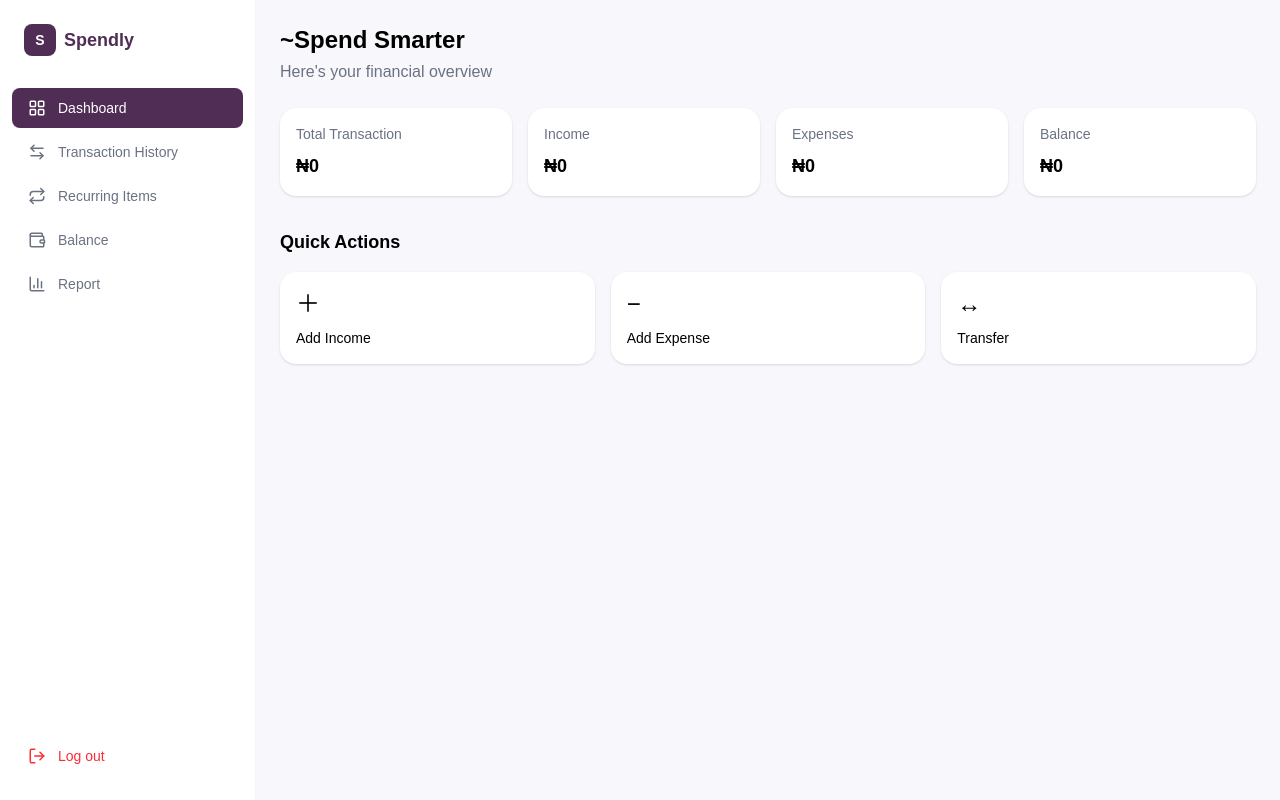
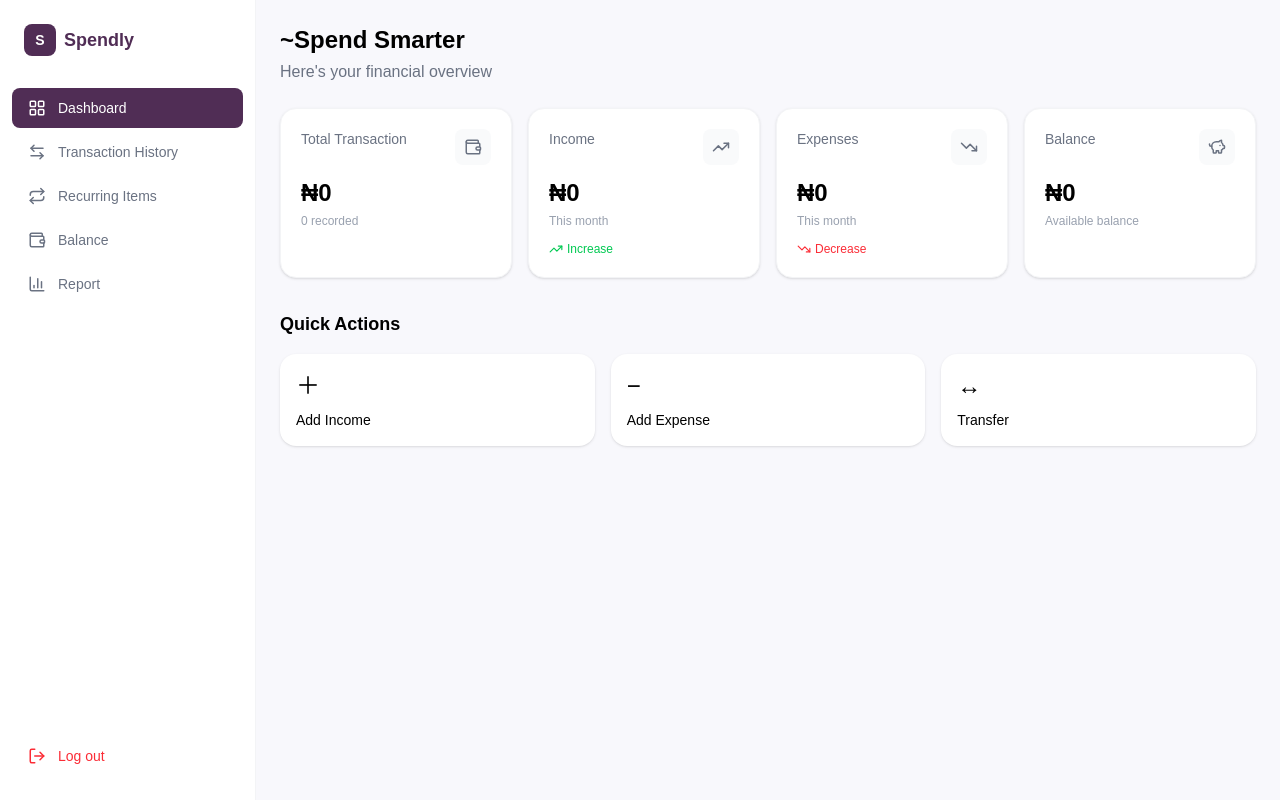
Before and after one commit to airstar8899-web/spendly-expense-tracker, a React (Vite) app: page /dashboard in a window 1280 px wide. Built offline with nearby package versions, Linux system fonts and the light colour scheme; a web font is replaced by a local one.

Commit message:
Update SummaryCard styling and Dashboard grid layout

```diff
--- a/src/components/reusable/card/SummaryCard.jsx
+++ b/src/components/reusable/card/SummaryCard.jsx
@@ -1,12 +1,24 @@
-import Card from "./Card";
+const SummaryCard = ({ title, amount, subtitle, icon, trend, trendColor = "text-gray-400" }) => {
+  return (
+    <div className="bg-white rounded-2xl border border-gray-100 p-5 shadow-sm">
+      <div className="flex justify-between items-start">
+        <p className="text-sm text-gray-500">{title}</p>
+        {icon && (
+          <div className="w-9 h-9 rounded-lg bg-gray-50 flex items-center justify-center text-gray-500">
+            {icon}
+          </div>
+        )}
+      </div>
 
-const SummaryCard = ({ title, amount, className }) => {
-  return (
-    <Card className={className}>
-      <p className="text-sm text-gray-500">{title}</p>
+      <h2 className="text-2xl font-bold mt-3">{amount}</h2>
+      {subtitle && <p className="text-xs text-gray-400 mt-1">{subtitle}</p>}
 
-      <h3 className="text-lg font-bold mt-2">{amount}</h3>
-    </Card>
+      {trend && (
+        <p className={`text-xs font-medium mt-3 flex items-center gap-1 ${trendColor}`}>
+          {trend}
+        </p>
+      )}
+    </div>
   );
 };
 
--- a/src/pages/dashboard/Dashboard.jsx
+++ b/src/pages/dashboard/Dashboard.jsx
@@ -1,4 +1,5 @@
 import { useState, useEffect } from "react";
+import { Wallet, TrendingUp, TrendingDown, PiggyBank } from "lucide-react";
 import SummaryCard from "../../components/reusable/card/SummaryCard";
 import QuickAction from "../../components/reusable/card/QuickAction";
 
@@ -13,10 +14,6 @@ const Dashboard = () => {
   useEffect(() => {
     localStorage.setItem(STORAGE_KEY, JSON.stringify(transactions));
   }, [transactions]);
-
-  // function addTransaction(tx) {
-  //   setTransactions((prev) => [...prev, tx]);
-  // }
 
   const total = transactions
     .filter((t) => t.type === "total")
@@ -34,26 +31,34 @@ const Dashboard = () => {
 
   return (
     <>
-      <div className="grid grid-cols-1 sm:grid-cols-4 gap-4">
+      <div className="grid grid-cols-1 sm:grid-cols-2 lg:grid-cols-4 gap-4">
         <SummaryCard
           title="Total Transaction"
           amount={`₦${total.toLocaleString()}`}
-          className="bg-white shadow-sm"
+          subtitle={`${transactions.length} recorded`}
+          icon={<Wallet size={18} />}
         />
         <SummaryCard
           title="Income"
           amount={`₦${income.toLocaleString()}`}
-          className="bg-white shadow-sm"
+          subtitle="This month"
+          icon={<TrendingUp size={18} />}
+          trend={<><TrendingUp size={14} /> Increase</>}
+          trendColor="text-green-500"
         />
         <SummaryCard
           title="Expenses"
           amount={`₦${expenses.toLocaleString()}`}
-          className="bg-white shadow-sm"
+          subtitle="This month"
+          icon={<TrendingDown size={18} />}
+          trend={<><TrendingDown size={14} /> Decrease </>}
+          trendColor="text-red-500"
         />
         <SummaryCard
           title="Balance"
           amount={`₦${balance.toLocaleString()}`}
-          className="bg-white shadow-sm"
+          subtitle="Available balance"
+          icon={<PiggyBank size={18} />}
         />
       </div>
 
```
